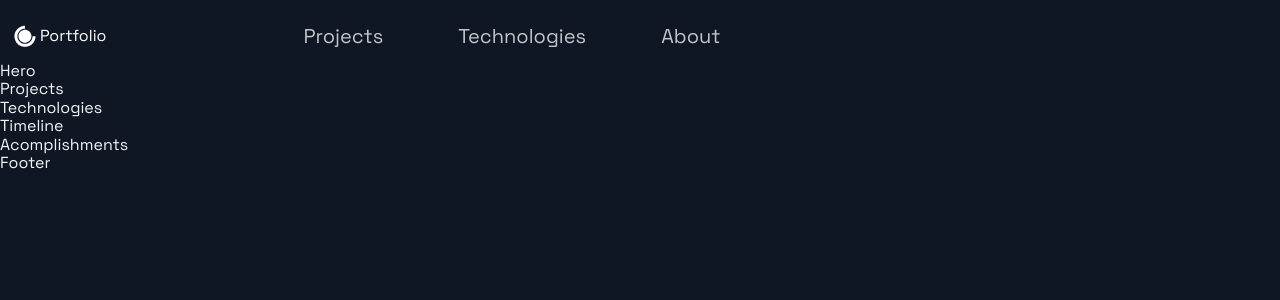
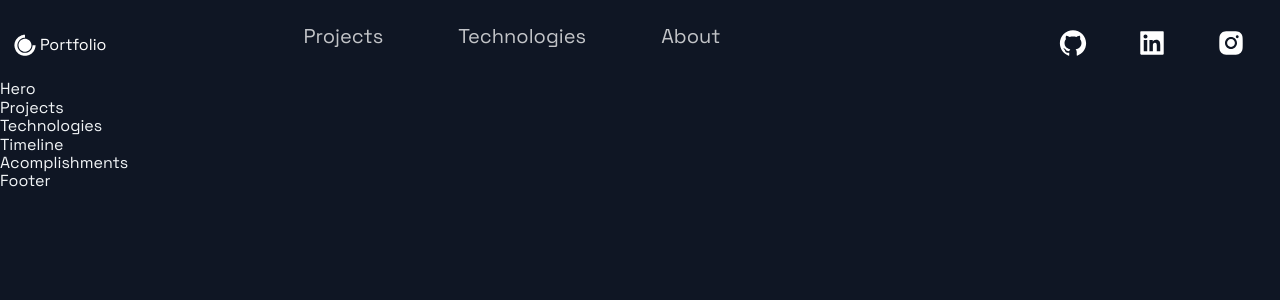
Before and after one commit to Taesan-Peter-Kim-Code/Portfolio_Website, a Next.js app: page / in a window 1280 px wide. Shown: the top 300 px of the page. Built offline with nearby package versions, Linux system fonts and the light colour scheme.

Commit message:
added contact links

```diff
--- a/src/components/Header/Header.js
+++ b/src/components/Header/Header.js
@@ -31,6 +31,17 @@ const Header = () =>  (
         </Link>
       </li>
     </Div2>
+    <Div3>
+      <SocialIcons href="https://github.com/Taesan-Peter-Kim-Code">
+        <AiFillGithub size="3rem" />
+      </SocialIcons>
+      <SocialIcons href="https://www.linkedin.com/in/peter-kim-436782183/">
+        <AiFillLinkedin size="3rem" />
+      </SocialIcons>
+      <SocialIcons href="https://www.instagram.com/taesannn/">
+        <AiFillInstagram size="3rem" />
+      </SocialIcons>
+    </Div3>
   </Container>
 );
 
```
